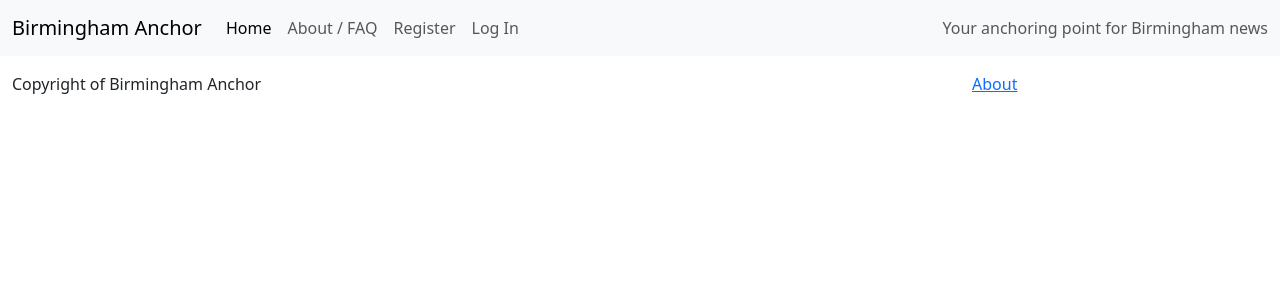
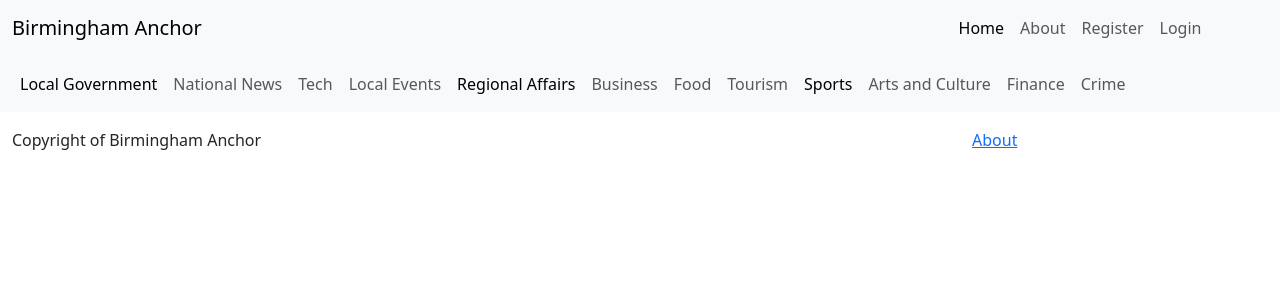
Before and after one commit to c-e-jones/anchornews, a Django app: page / in a window 1280 px wide. Shown: the top 300 px of the page. Run offline with Django 4.2, Linux system fonts and the light colour scheme; data that the repository does not hold is empty.

Commit message:
updating base with second navbar for article genre navigation, added additional tier of pagination

```diff
--- a/news/views.py
+++ b/news/views.py
@@ -9,4 +9,4 @@ from .models import Comment
 class PostList(generic.ListView):
     queryset = Post.objects.filter(status=1)
     template_name = "news/index.html"
-    paginate_by = 5
+    paginate_by = 6
--- a/templates/base.html
+++ b/templates/base.html
@@ -26,24 +26,66 @@
                 aria-controls="navbarText" aria-expanded="false" aria-label="Toggle navigation">
                 <span class="navbar-toggler-icon"></span>
             </button>
+            <div class="col-7"></div>
             <div class="collapse navbar-collapse" id="navbarText">
                 <ul class="navbar-nav me-auto mb-2 mb-lg-0">
                     <li class="nav-item">
                         <a class="nav-link active" aria-current="page" href="#">Home</a>
                     </li>
                     <li class="nav-item">
-                        <a class="nav-link" href="#">About / FAQ</a>
+                        <a class="nav-link" href="#">About</a>
                     </li>
                     <li class="nav-item">
                         <a class="nav-link" href="#">Register</a>
                     </li>
                     <li class="nav-item">
-                        <a class="nav-link" href="#">Log In</a>
+                        <a class="nav-link" href="#">Login</a>
                     </li>
                 </ul>
-                <span class="navbar-text">
-                    Your anchoring point for Birmingham news
-                </span>
+            </div>
+        </div>
+    </nav>
+    <nav class="navbar navbar-expand-lg bg-body-tertiary">
+        <div class="container-fluid">
+            <div class="collapse navbar-collapse" id="navbarText">
+                <ul class="navbar-nav me-auto mb-2 mb-lg-0">
+                    <li class="nav-item">
+                        <a class="nav-link active"href="#">Local Government</a>
+                    </li>
+                    <li class="nav-item">
+                        <a class="nav-link" href="#">National News</a>
+                    </li>
+                    <li class="nav-item">
+                        <a class="nav-link" href="#">Tech</a>
+                    </li>
+                    <li class="nav-item">
+                        <a class="nav-link" href="#">Local Events</a>
+                    </li>
+                    <li class="nav-item">
+                        <a class="nav-link active" href="#">Regional Affairs</a>
+                    </li>
+                    <li class="nav-item">
+                        <a class="nav-link" href="#">Business</a>
+                    </li>
+                    <li class="nav-item">
+                        <a class="nav-link" href="#">Food</a>
+                    </li>
+                    <li class="nav-item">
+                        <a class="nav-link" href="#">Tourism</a>
+                    </li>
+                    <li class="nav-item">
+                        <a class="nav-link active" href="#">Sports</a>
+                    </li>
+                    <li class="nav-item">
+                        <a class="nav-link" href="#">Arts and Culture</a>
+                    </li>
+                    <li class="nav-item">
+                        <a class="nav-link" href="#">Finance</a>
+                    </li>
+                    <li class="nav-item">
+                        <a class="nav-link" href="#">Crime</a>
+                    </li>
+                </ul>
             </div>
         </div>
     </nav>
```
